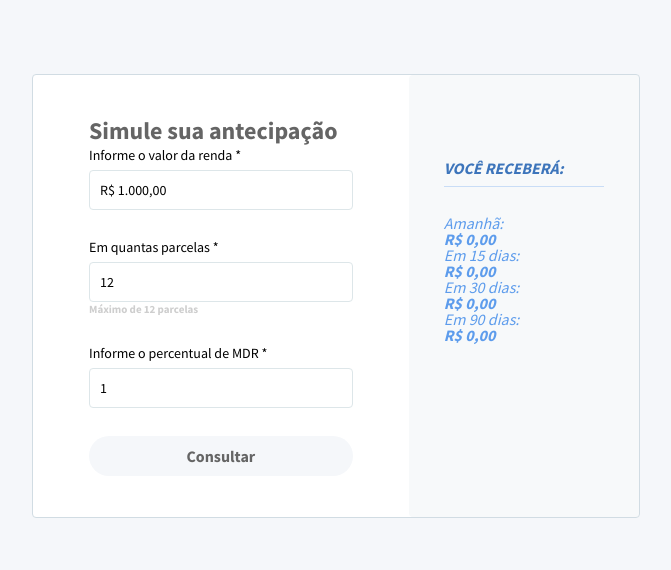
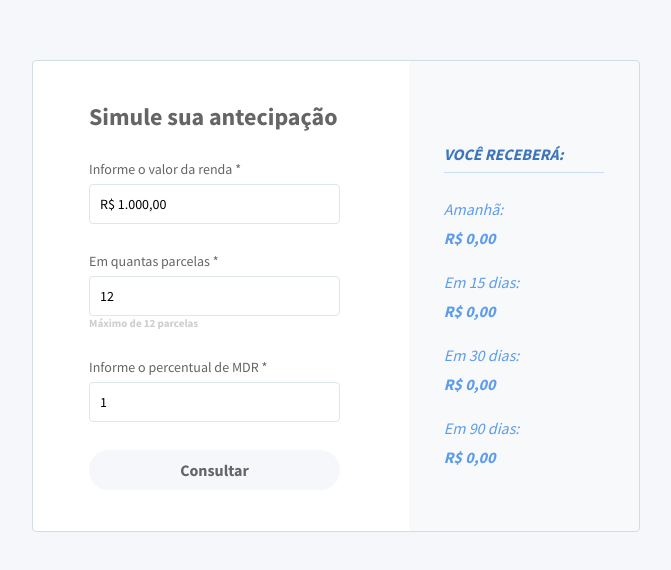
Before and after one commit to and-lz/hash-app, a React (Create React App) app: page / in a window 1280 px wide. Shown: the part 104-674 px from the top of the page, without its empty margins (304-975 px from the left). Built offline with nearby package versions, Linux system fonts and the light colour scheme.

Commit message:
Adds spaces after css reset

```diff
--- a/src/components/Modal/Modal.tsx
+++ b/src/components/Modal/Modal.tsx
@@ -39,10 +39,12 @@ function Modal({
           <ModalImage />
           <ModalContent>
             <Heading1 data-testid="modal-title">{title}</Heading1>
+            <VerticalSpacer />
             <Text data-testid="modal-content">{content}</Text>
-            <VerticalSpacer />
+            <VerticalSpacer size="big" />
             <Button
               autofocus
+              type="button"
               label={action}
               onClick={() => {
                 setShowModal(false)
--- /dev/null
+++ b/src/design-system/Container/Container.ts
@@ -0,0 +1,12 @@
+import styled from 'styled-components'
+
+interface ContainerProps {
+  width?: string
+}
+export const Container = styled.div<ContainerProps>`
+  width: ${props => props.width};
+`
+
+Container.defaultProps = {
+  width: '100%',
+}
--- a/src/design-system/Form/Label/Label.ts
+++ b/src/design-system/Form/Label/Label.ts
@@ -9,6 +9,7 @@ export const Label = styled.label`
   font-size: 14px;
   line-height: 18px;
   margin-bottom: 6px;
+  color: #656565;
 `
 
 export const Addon = styled.div`
--- a/src/pages/Calculator/Calculator.tsx
+++ b/src/pages/Calculator/Calculator.tsx
@@ -8,6 +8,8 @@ import { mapDaysToInitialData } from './Calculator.helpers'
 import { Page } from './Calculator.styles'
 import CalculatorForm from './CalculatorForm/CalculatorForm'
 import CalculatorResult from './CalculatorResult/CalculatorResult'
+import { VerticalSpacer } from 'design-system/Spaces/Spaces'
+import { Container } from 'design-system/Container/Container'
 
 interface CalculatorPageProps {
   antecipationDays: number[]
@@ -74,7 +76,10 @@ function CalculatorPage({ antecipationDays }: CalculatorPageProps) {
       <Card width="608px">
         <CardMainContent width="377px">
           <Heading1>Simule sua antecipação</Heading1>
-          <CalculatorForm onSubmit={callAntecipationService} />
+          <VerticalSpacer />
+          <Container width="251px">
+            <CalculatorForm onSubmit={callAntecipationService} />
+          </Container>
         </CardMainContent>
         <CardHighlight width="231px">
           <CalculatorResult
--- a/src/pages/Calculator/CalculatorResult/CalculatorResult.tsx
+++ b/src/pages/Calculator/CalculatorResult/CalculatorResult.tsx
@@ -19,10 +19,14 @@ function CalculatorResult({ days, data }: ResultProps) {
       <Divider />
       <VerticalSpacer size="normal" />
       {days.map((day: number) => (
-        <HighlightText data-testid="result-row" key={day}>
-          <span>{getFriendlyDayName(day)}:</span> <br />
-          <Bold>{formatToCurrency(data[day])}</Bold>
-        </HighlightText>
+        <>
+          <HighlightText data-testid="result-row" key={day}>
+            <span>{getFriendlyDayName(day)}:</span> <br />
+            <VerticalSpacer size="tiny" />
+            <Bold>{formatToCurrency(data[day])}</Bold>
+          </HighlightText>
+          <VerticalSpacer />
+        </>
       ))}
     </>
   )
```
